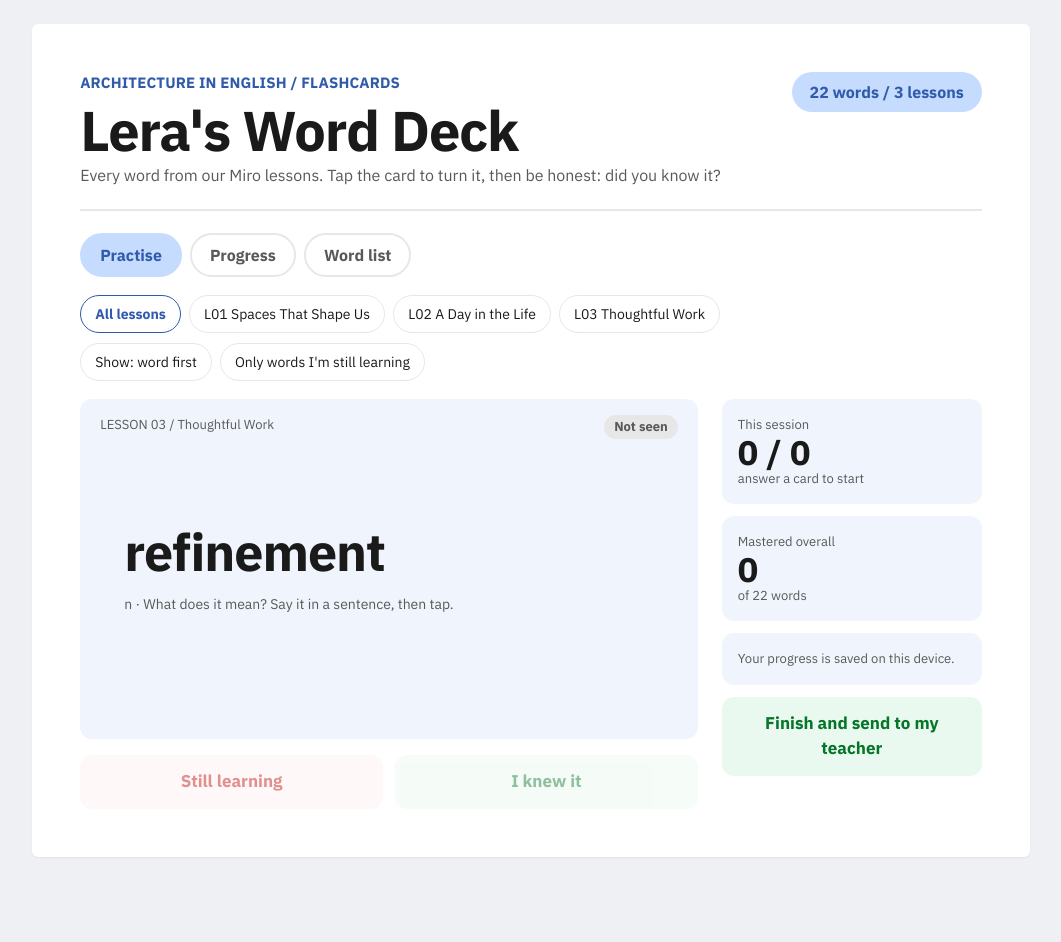
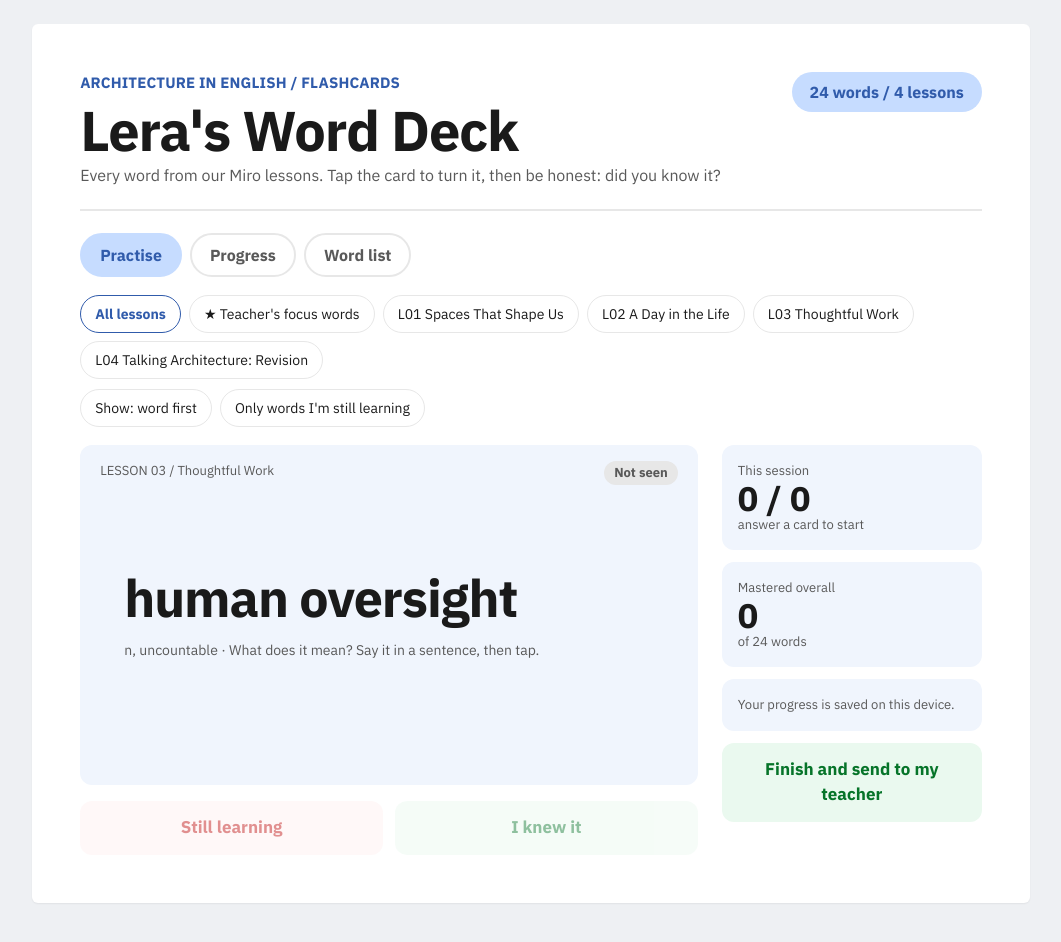
Before and after one commit to tymkivolyska-bit/englishwitholya, a plain HTML site: page lera/index.html in a window 1280 px wide. Shown: the whole page, without its empty margins (109-1170 px from the left). Before the commit the page ends 905 px from the top, so only its background shows below. Drawn offline with Linux system fonts and the light colour scheme.

Commit message:
Lera: add lesson 4 feedback, focus words and two new words
Co-Authored-By: Claude Opus 5.5 <noreply@anthropic.com>
Claude-Session: https://claude.ai/code/session_011Z8qPeDG17xLifjxT17Q8k

```diff
--- /dev/null
+++ b/lera/feedback.json
@@ -0,0 +1,29 @@
+[
+ {
+  "date": "2026-11-25",
+  "lesson": 4,
+  "lessonTitle": "Talking Architecture: Revision",
+  "mistakes": [
+   [
+    "attack on Ternopil",
+    "attacked Ternopil"
+   ],
+   [
+    "on the second picture",
+    "in the second picture"
+   ]
+  ],
+  "newWords": [
+   "obscure"
+  ],
+  "stillToLearn": [
+   "l02-accuse-of",
+   "l03-tedious",
+   "l03-refinement",
+   "l01-imposing",
+   "l02-adversary"
+  ],
+  "mainTask": "",
+  "selfStudy": "Find 10 other words for beautiful and use 5 of them in your voice note (week 1 of your plan)."
+ }
+]
--- a/lera/index.html
+++ b/lera/index.html
@@ -66,6 +66,12 @@ th{color:var(--blue);font-size:14px}
 form{display:grid;grid-template-columns:repeat(auto-fit,minmax(12em,1fr));gap:10px;margin-top:12px}
 input,select{font:inherit;font-size:16px;padding:10px;border:1.5px solid var(--line);border-radius:8px;background:var(--sheet);color:var(--ink)}
 .note{background:var(--amber);border-radius:12px;padding:14px 16px;margin-top:16px}
+.fb{background:var(--panel);border-radius:12px;padding:clamp(16px,3vw,28px);margin-top:18px;border-left:6px solid var(--blue)}
+.fb h3{margin:4px 0 12px;font-size:20px}
+.fbgrid{display:grid;grid-template-columns:repeat(auto-fit,minmax(15em,1fr));gap:18px}
+.fix{margin:4px 0}.fix s{color:var(--noink)}.fix b{color:var(--okink)}
+.tags{display:flex;gap:6px;flex-wrap:wrap}
+.star{color:#c2185b;font-weight:700}
 .empty{background:var(--panel);border-radius:12px;padding:32px;text-align:center;color:var(--mute)}
 @media(max-width:760px){.stage{grid-template-columns:minmax(0,1fr)}.side{grid-template-columns:1fr 1fr}.brow{grid-template-columns:minmax(0,1fr) 56px}.brow .stack{grid-column:1/-1;grid-row:2}}
 @media(max-width:600px){table{font-size:13px}th,td{padding:6px 4px}.hide-s{display:none}}
@@ -111,6 +117,8 @@ input,select{font:inherit;font-size:16px;padding:10px;border:1.5px solid var(--l
   </section>
 
   <section id="v-progress" hidden>
+    <div id="fbBox"></div>
+    <h2>Practice results</h2>
     <div class="kpis" id="kpis"></div>
     <h2 id="masteryTitle">Mastery by lesson</h2>
     <p class="sub">Each card climbs a step every time she knows it and drops back to the start when she doesn't. Five correct in a row means mastered.</p>
@@ -140,7 +148,7 @@ const lvl=p=>{if(!p||(!p.right&&!p.wrong))return 0;const b=p.box||0;return b>=5?
 const group=l=>[0,1,2,2,3,3,4][l];
 const load=(k,d)=>{try{return JSON.parse(localStorage.getItem(k))||d;}catch(e){return d;}};
 const save=(k,v)=>{try{localStorage.setItem(k,JSON.stringify(v));}catch(e){}};
-let words=[],prog=load('lera.prog',{}),sessions=load('lera.sessions',[]),filter='all',meaningFirst=false,dueOnly=false,queue=[],cur=null,flipped=false,sess=null;
+let feedback=[],words=[],prog=load('lera.prog',{}),sessions=load('lera.sessions',[]),filter='all',meaningFirst=false,dueOnly=false,queue=[],cur=null,flipped=false,sess=null;
 const setSave=t=>{$('#saveState').textContent=t;};
 
 document.querySelectorAll('.tab').forEach(b=>b.onclick=()=>{document.querySelectorAll('.tab').forEach(x=>x.setAttribute('aria-selected',x===b));['practise','progress','list'].forEach(v=>$('#v-'+v).hidden=v!==b.dataset.v);render();});
@@ -149,16 +157,16 @@ $('#dirBtn').textContent='Show: word first';
 $('#dueBtn').onclick=()=>{dueOnly=!dueOnly;$('#dueBtn').setAttribute('aria-pressed',dueOnly);build();};
 
 function lessons(){const m=new Map();words.forEach(w=>m.set(w.lesson,w.lessonTitle));return [...m].sort((a,b)=>a[0]-b[0]);}
-function chips(){const ls=lessons();$('#lessonChips').innerHTML=[['all','All lessons']].concat(ls.map(([n,t])=>[String(n),'L'+String(n).padStart(2,'0')+' '+t])).map(([k,t])=>`<button class="chip" data-k="${esc(k)}" aria-pressed="${filter===k}">${esc(t)}</button>`).join('');
+function chips(){const ls=lessons();$('#lessonChips').innerHTML=[['all','All lessons']].concat(words.some(w=>w.focus)?[['focus','★ Teacher\'s focus words']]:[],ls.map(([n,t])=>[String(n),'L'+String(n).padStart(2,'0')+' '+t])).map(([k,t])=>`<button class="chip" data-k="${esc(k)}" aria-pressed="${filter===k}">${esc(t)}</button>`).join('');
   $('#lessonChips').querySelectorAll('.chip').forEach(c=>c.onclick=()=>{filter=c.dataset.k;chips();build();});}
-function build(){let pool=words.filter(w=>filter==='all'||String(w.lesson)===filter);if(dueOnly)pool=pool.filter(w=>lvl(prog[w.id])<6);
+function build(){let pool=words.filter(w=>filter==='all'||(filter==='focus'?w.focus:String(w.lesson)===filter));if(dueOnly)pool=pool.filter(w=>lvl(prog[w.id])<6);
   pool=pool.map(w=>({w,k:(prog[w.id]?.box||0)+Math.random()*1.5}));pool.sort((a,b)=>a.k-b.k);queue=pool.map(x=>x.w);next();}
 function next(){cur=queue.shift()||null;flipped=false;drawCard();if(!cur&&sess)finish();}
 function drawCard(){const c=$('#card');$('#noBtn').disabled=$('#yesBtn').disabled=!(cur&&flipped);
   if(!words.length){c.innerHTML='<div class="empty">Loading words…</div>';return;}
   if(!cur){c.innerHTML='<div class="word">Deck done</div><div class="def">Great work. Pick another lesson or tap here to go again.</div>';c.onclick=build;return;}
   c.onclick=flip;const w=cur,p=prog[w.id],L=lvl(p);
-  const meta=`<div class="meta"><span>LESSON ${esc(String(w.lesson).padStart(2,'0'))} / ${esc(w.lessonTitle)}</span><span class="st ${STAT[L][1]}">${STAT[L][0]}</span></div>`;
+  const meta=`<div class="meta"><span>LESSON ${esc(String(w.lesson).padStart(2,'0'))} / ${esc(w.lessonTitle)}${w.focus?' <span class="star">★ focus</span>':''}</span><span class="st ${STAT[L][1]}">${STAT[L][0]}</span></div>`;
   const front=meaningFirst?`<div class="def">${esc(w.def)}</div><div class="hint">Which word is it? Tap to check.</div>`:`<div class="word">${esc(w.word)}</div><div class="hint">${esc(w.pos)} · What does it mean? Say it in a sentence, then tap.</div>`;
   const back=`<div class="word">${esc(w.word)}</div><div class="ipa">${esc(w.pos)} ${esc(w.ipa)}</div><div class="def">${esc(w.def)}</div>${w.example?`<div class="ex">${esc(w.example)}</div>`:''}`;
   c.innerHTML=meta+(flipped?back:front);}
@@ -170,7 +178,7 @@ $('#finishBtn').onclick=()=>{if(sess)finish();else setSave('Answer a few cards f
 function answer(ok){const w=cur;if(!w)return;const p=Object.assign({box:0,right:0,wrong:0},prog[w.id]);
   if(ok){p.box=Math.min(5,(p.box||0)+1);p.right++;}else{p.box=0;p.wrong++;queue.splice(Math.min(3,queue.length),0,w);}
   p.last=new Date().toISOString();prog[w.id]=p;save('lera.prog',prog);
-  if(!sess)sess={at:p.last,right:0,wrong:0,lesson:filter==='all'?'All':'L'+filter.padStart(2,'0'),missed:[]};
+  if(!sess)sess={at:p.last,right:0,wrong:0,lesson:filter==='all'?'All':filter==='focus'?'Focus words':'L'+filter.padStart(2,'0'),missed:[]};
   sess[ok?'right':'wrong']++;if(!ok&&!sess.missed.includes(w.word))sess.missed.push(w.word);
   const t=sess.right+sess.wrong;$('#sessScore').textContent=sess.right+' / '+t;$('#sessAcc').textContent=Math.round(100*sess.right/t)+'% known';
   setSave('Saved on this device. Press Finish to send it to your teacher.');
@@ -187,7 +195,23 @@ addEventListener('pagehide',()=>{if(sess&&sess.right+sess.wrong>=5)finish();});
 document.addEventListener('visibilitychange',()=>{if(document.visibilityState==='hidden'&&sess&&sess.right+sess.wrong>=5)finish();});
 function side(){$('#sideMastered').textContent=mastered();$('#sideOf').textContent='of '+words.length+' words';
   $('#countPill').textContent=words.length+' words / '+lessons().length+' lessons';}
+function fbView(){
+  if(!feedback.length){$('#fbBox').innerHTML='';return;}
+  const byId=Object.fromEntries(words.map(w=>[w.id,w]));
+  const fmt=d=>{const x=new Date(d+'T12:00:00');return isNaN(x)?d:x.toLocaleDateString('en-GB',{day:'numeric',month:'long',year:'numeric'});};
+  $('#fbBox').innerHTML=feedback.slice().reverse().map((f,i)=>{
+    const still=(f.stillToLearn||[]).map(id=>byId[id]).filter(Boolean);
+    const ok=still.filter(w=>lvl(prog[w.id])>=4).length;
+    return `<div class="fb"${i?' style="opacity:.8"':''}><div class="lbl">${i?'EARLIER FEEDBACK':'TEACHER FEEDBACK'} / ${esc(fmt(f.date))}</div>
+    <h3>Lesson ${esc(String(f.lesson).padStart(2,'0'))}: ${esc(f.lessonTitle||'')}</h3>
+    <div class="fbgrid">
+      ${(f.mistakes||[]).length?`<div><div class="small">Corrections</div>${f.mistakes.map(([a,b])=>`<div class="fix"><s>${esc(a)}</s> → <b>${esc(b)}</b></div>`).join('')}</div>`:''}
+      ${still.length?`<div><div class="small">Still to learn: ${ok} of ${still.length} known in the flashcards</div><div class="tags" style="margin-top:6px">${still.map(w=>{const L=lvl(prog[w.id]);return `<span class="st ${STAT[L][1]}" title="${esc(STAT[L][0])}">${esc(w.word)}</span>`;}).join('')}</div>${i?'':'<button class="chip" id="fbPractise" style="margin-top:12px">★ Practise these now</button>'}</div>`:''}
+      ${(f.newWords||[]).length||f.mainTask||f.selfStudy?`<div>${(f.newWords||[]).length?`<div class="small">New words</div><div style="margin-bottom:8px">${esc(f.newWords.join(', '))}</div>`:''}${f.mainTask?`<div class="small">Main task</div><div style="margin-bottom:8px">${esc(f.mainTask)}</div>`:''}${f.selfStudy?`<div class="small">For your self-study</div><div>${esc(f.selfStudy)}</div>`:''}</div>`:''}
+    </div></div>`;}).join('');
+  const b=$('#fbPractise');if(b)b.onclick=()=>{filter='focus';chips();build();document.querySelector('.tab[data-v=practise]').click();};}
 function progress(){
+  fbView();
   const seen=words.filter(w=>lvl(prog[w.id])>0).length,mast=mastered();
   let R=0,W=0;Object.values(prog).forEach(p=>{R+=p.right||0;W+=p.wrong||0;});
   const days=new Set(sessions.map(s=>String(s.at).slice(0,10)));
@@ -202,9 +226,10 @@ function progress(){
   $('#xl').innerHTML=ss.map(s=>{const d=new Date(s.at);return `<span>${isNaN(d)?'':d.getDate()+'/'+(d.getMonth()+1)}</span>`;}).join('');
   const hard=words.filter(w=>prog[w.id]?.wrong).sort((a,b)=>prog[b.id].wrong-prog[a.id].wrong).slice(0,10);
   $('#hard').innerHTML=hard.map(w=>{const p=prog[w.id],L=lvl(p);return `<tr><td><b>${esc(w.word)}</b></td><td>L${esc(String(w.lesson).padStart(2,'0'))}</td><td>${p.wrong||0}</td><td>${p.right||0}</td><td><span class="st ${STAT[L][1]}">${STAT[L][0]}</span></td></tr>`;}).join('')||'<tr><td colspan="5" class="small">Nothing missed yet.</td></tr>';}
-function list(){$('#list').innerHTML=lessons().map(([n,t])=>`<tr><th colspan="4" style="padding-top:20px">LESSON ${esc(String(n).padStart(2,'0'))} / ${esc(t.toUpperCase())}</th></tr>`+words.filter(w=>w.lesson===n).map(w=>{const L=lvl(prog[w.id]);return `<tr><td><b>${esc(w.word)}</b><div class="small">${esc(w.pos)}</div></td><td class="hide-s">${esc(w.ipa)}</td><td>${esc(w.def)}</td><td><span class="st ${STAT[L][1]}">${STAT[L][0]}</span></td></tr>`;}).join('')).join('');}
+function list(){$('#list').innerHTML=lessons().map(([n,t])=>`<tr><th colspan="4" style="padding-top:20px">LESSON ${esc(String(n).padStart(2,'0'))} / ${esc(t.toUpperCase())}</th></tr>`+words.filter(w=>w.lesson===n).map(w=>{const L=lvl(prog[w.id]);return `<tr><td><b>${esc(w.word)}</b>${w.focus?' <span class="star" title="Teacher\'s focus word">★</span>':''}<div class="small">${esc(w.pos)}</div></td><td class="hide-s">${esc(w.ipa)}</td><td>${esc(w.def)}</td><td><span class="st ${STAT[L][1]}">${STAT[L][0]}</span></td></tr>`;}).join('')).join('');}
 function render(){side();if(!$('#v-progress').hidden)progress();if(!$('#v-list').hidden)list();}
 drawCard();
+fetch('feedback.json',{cache:'no-cache'}).then(r=>r.ok?r.json():[]).then(f=>{feedback=Array.isArray(f)?f:[];render();}).catch(()=>{});
 fetch('words.json',{cache:'no-cache'}).then(r=>r.json()).then(ws=>{words=ws.sort((a,b)=>a.lesson-b.lesson||(a.order||0)-(b.order||0));chips();build();render();}).catch(()=>{$('#card').innerHTML='<div class="empty">Could not load the word list. Check your connection and reload.</div>';});
 }
 </script>
--- a/lera/words.json
+++ b/lera/words.json
@@ -8,7 +8,8 @@
   "ipa": "/ɪmˈpəʊzɪŋ/",
   "example": "The new tower is so imposing that it dominates the whole skyline.",
   "order": 0,
-  "def": "large and impressive, slightly intimidating"
+  "def": "large and impressive, slightly intimidating",
+  "focus": true
  },
  {
   "id": "l01-eyesore",
@@ -129,7 +130,8 @@
   "ipa": "/ˈædvəsəri/",
   "example": "His political adversaries used the gold scandal against him.",
   "order": 11,
-  "def": "an opponent or enemy"
+  "def": "an opponent or enemy",
+  "focus": true
  },
  {
   "id": "l03-craftsmanship",
@@ -184,7 +186,8 @@
   "ipa": "/ˈtiːdiəs/",
   "example": "Checking every window schedule is a tedious task.",
   "order": 16,
-  "def": "boring because it is long and repetitive"
+  "def": "boring because it is long and repetitive",
+  "focus": true
  },
  {
   "id": "l03-human-oversight",
@@ -206,7 +209,8 @@
   "ipa": "/rɪˈfaɪnmənt/",
   "example": "The first concept needed several rounds of refinement.",
   "order": 18,
-  "def": "a series of small improvements"
+  "def": "a series of small improvements",
+  "focus": true
  },
  {
   "id": "l03-irreplaceable",
@@ -240,5 +244,29 @@
   "example": "Every design decision should align with the client's objectives.",
   "order": 21,
   "def": "to match or support (goals, objectives)"
+ },
+ {
+  "id": "l02-accuse-of",
+  "lesson": 2,
+  "lessonTitle": "A Day in the Life",
+  "word": "accuse sb of (doing) sth",
+  "pos": "v phr",
+  "ipa": "/əˈkjuːz/",
+  "example": "The council accused the developer of ignoring the heritage rules.",
+  "order": 4,
+  "def": "to say that someone has done something wrong",
+  "focus": true
+ },
+ {
+  "id": "l04-obscure",
+  "lesson": 4,
+  "lessonTitle": "Talking Architecture: Revision",
+  "word": "obscure",
+  "pos": "adj / v",
+  "ipa": "/əbˈskjʊə/",
+  "example": "The new tower obscures the view of the old cathedral.",
+  "order": 0,
+  "def": "not well known; or (verb) to hide something from view",
+  "focus": true
  }
 ]
```
Also changed, not shown: 1 other file.
